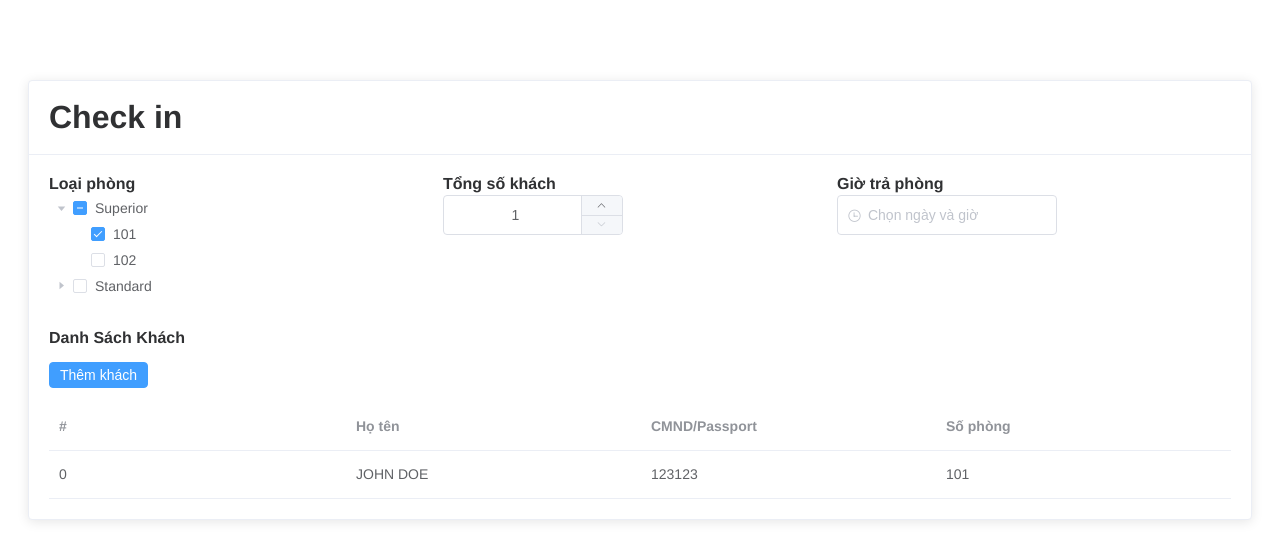
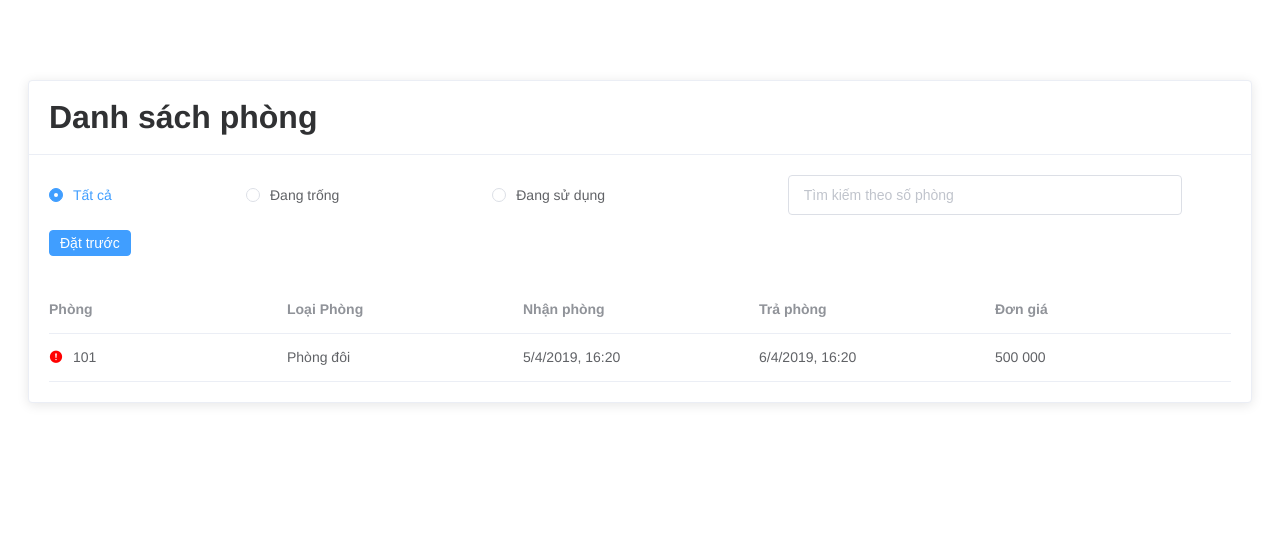
Before and after one commit to khoathanglong/hotel-management, a Vue app: page /#/ in a window 1280 px wide. Shown: the top 560 px of the page. Built offline with nearby package versions, Linux system fonts and the light colour scheme.

Commit message:
reorganize

```diff
--- a/src/components/GuestForm/CheckinGuests.vue
+++ b/src/components/GuestForm/CheckinGuests.vue
@@ -8,7 +8,8 @@
       <el-table :data="tableData">
         <el-table-column prop="sequence" label="#"> </el-table-column>
         <el-table-column prop="name" label="Họ tên"> </el-table-column>
-        <el-table-column prop="id" label="CMND/Passport"> </el-table-column>
+        <el-table-column class="hidden-xs-only" prop="id" label="CMND/Passport">
+        </el-table-column>
         <el-table-column prop="room" label="Số phòng"> </el-table-column>
       </el-table>
     </div>
--- a/src/components/GuestForm/GuestForm.vue
+++ b/src/components/GuestForm/GuestForm.vue
@@ -1,5 +1,5 @@
 <template>
-  <el-card class="guessForm">
+  <el-card class="guessForm" shadow="nevere">
     <div slot="header" class="clearfix">
       {{ title }}
     </div>
@@ -32,7 +32,16 @@
         >
         </el-tree>
       </el-col>
-      <el-col :xs="12" :sm="8">
+      <el-col :xs="12" :sm="9">
+        <div class="header">Giờ trả phòng</div>
+        <el-date-picker
+          v-model="time"
+          type="datetime"
+          placeholder="Chọn ngày và giờ"
+        >
+        </el-date-picker>
+      </el-col>
+      <el-col :xs="12" :sm="6">
         <div class="header">Tổng số khách</div>
         <el-input-number
           v-model="numberOfGuests"
@@ -40,16 +49,6 @@
           :min="1"
           :max="6"
         ></el-input-number>
-      </el-col>
-
-      <el-col :xs="12" :sm="8">
-        <div class="header">Giờ trả phòng</div>
-        <el-date-picker
-          v-model="time"
-          type="datetime"
-          placeholder="Chọn ngày và giờ"
-        >
-        </el-date-picker>
       </el-col>
     </el-row>
 
@@ -121,10 +120,12 @@ export default {
 };
 </script>
 
-<style lang="scss" scoped>
+<style lang="scss">
 .guessForm {
+  border: none !important;
   .el-card {
     &__header {
+      padding: 0 !important;
       .clearfix {
         text-align: left !important;
         font-weight: bold !important;
--- a/src/components/RoomList.vue
+++ b/src/components/RoomList/RoomList.vue
@@ -3,7 +3,7 @@
     <div slot="header" class="clearfix">
       Danh sách phòng
     </div>
-    <el-row class="filterButtons" align="middle">
+    <el-row class="filterButtons">
       <el-col :md="4" :sm="24">
         <el-radio v-model="filteredRadio" label="all">Tất cả</el-radio>
       </el-col>
@@ -19,7 +19,7 @@
         <el-input placeholder="Tìm kiếm theo số phòng"></el-input>
       </el-col>
     </el-row>
-    <el-button type="primary" @click="handeBooking">Đặt trước</el-button>
+    <el-button type="primary" @click="handleBooking">Đặt trước</el-button>
     <el-table
       :data="tableData"
       stripe
@@ -67,7 +67,8 @@ export default {
   },
   methods: {
     handleRowClick(row) {
-      console.log(row);
+      this.$emit("openCheckinForm", row);
+      // open form dialog
     }
   }
 };
@@ -83,6 +84,7 @@ export default {
       .clearfix {
         text-align: left;
         font-weight: bold;
+        font-size: 2em;
       }
     }
     &__body {
--- a/src/router.js
+++ b/src/router.js
@@ -1,7 +1,7 @@
 import Vue from "vue";
 import Router from "vue-router";
-import GuestForm from "./components/GuestForm/GuestForm.vue";
-// import ReceptionTable from "./views/ReceptionTable.vue";
+// import GuestForm from "./components/GuestForm/GuestForm.vue";
+import ReceptionTable from "./views/ReceptionTable.vue";
 
 Vue.use(Router);
 
@@ -10,7 +10,7 @@ export default new Router({
     {
       path: "/",
       name: "home",
-      component: GuestForm
+      component: ReceptionTable
     }
   ]
 });
--- a/src/views/ReceptionTable.vue
+++ b/src/views/ReceptionTable.vue
@@ -1,14 +1,39 @@
 <template>
-  <RoomList />
+  <div class="receptionTable">
+    <RoomList @openCheckinForm="displayDialog" />
+    <el-dialog :visible.sync="dialogVisible" width="80%">
+      <GuestForm />
+    </el-dialog>
+  </div>
 </template>
 
 <script>
 // @ is an alias to /src
-import RoomList from "@/components/RoomList.vue";
-
+import RoomList from "@/components/RoomList/RoomList.vue";
+import GuestForm from "@/components/GuestForm/GuestForm.vue";
 export default {
   components: {
-    RoomList
+    RoomList,
+    GuestForm
+  },
+  data() {
+    return {
+      dialogVisible: false
+    };
+  },
+  methods: {
+    displayDialog(row) {
+      console.log(row);
+      this.dialogVisible = true;
+    }
   }
 };
 </script>
+
+<style lang="scss">
+.receptionTable {
+  .el-dialog__body {
+    padding: 10px !important;
+  }
+}
+</style>
```
